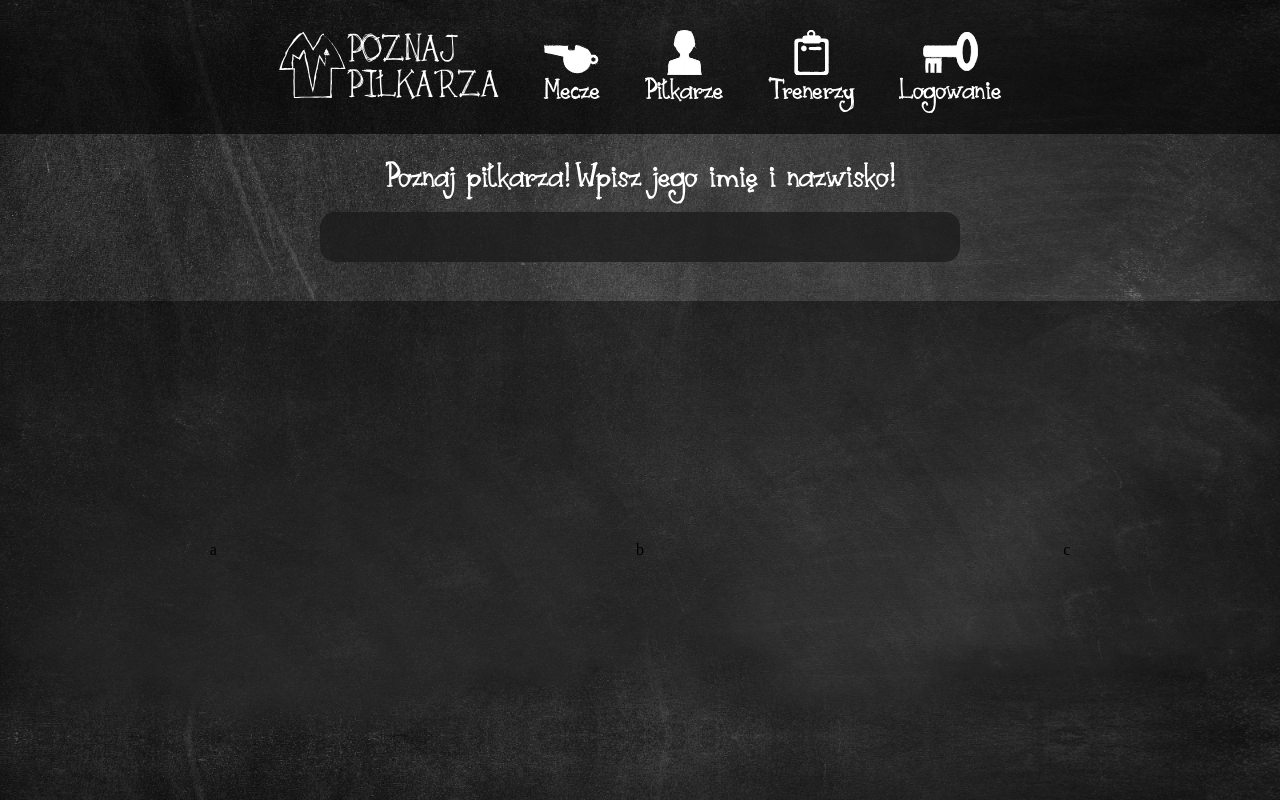
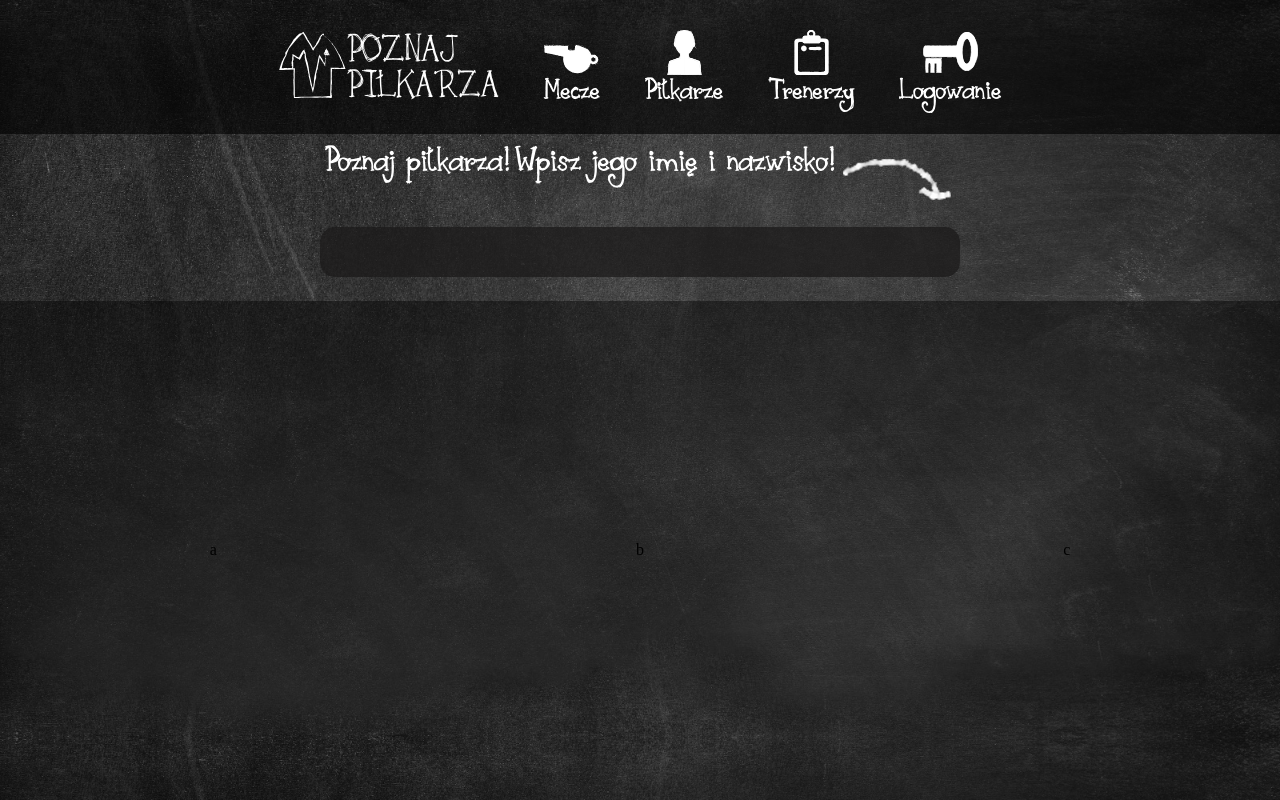
Before and after one commit to PontasPL/PoznajPilkarza, an Angular app in the folder PoznajPilkarza/ClientApp/: page / in a window 1280 px wide. Built offline with nearby package versions, Linux system fonts and the light colour scheme.

Commit message:
Added arrowRightDown
Added arrowRightDown near search bar. TO DO: Fix position and rwd

```diff
--- a/PoznajPilkarza/ClientApp/src/app/main-page/main-page.component.html
+++ b/PoznajPilkarza/ClientApp/src/app/main-page/main-page.component.html
@@ -5,6 +5,9 @@
       <ul class="main-search-tittle">
         <li class="search-tittle-item">Poznaj piłkarza! </li>
         <li class="search-tittle-item">Wpisz jego imię i nazwisko!</li>
+        <li class="search-tittle-item">
+          <img src="../../assets/Icons/MainPage/arrowRightDown.png" alt="arrowRightDown">
+        </li>
       </ul>
       <form action="">
         <input class="main-search-bar" type="text" placeholder="" name="footballer">
```
Also changed, not shown: PoznajPilkarza/ClientApp/src/assets/Icons/MainPage/arrowRightDown.png (added).
